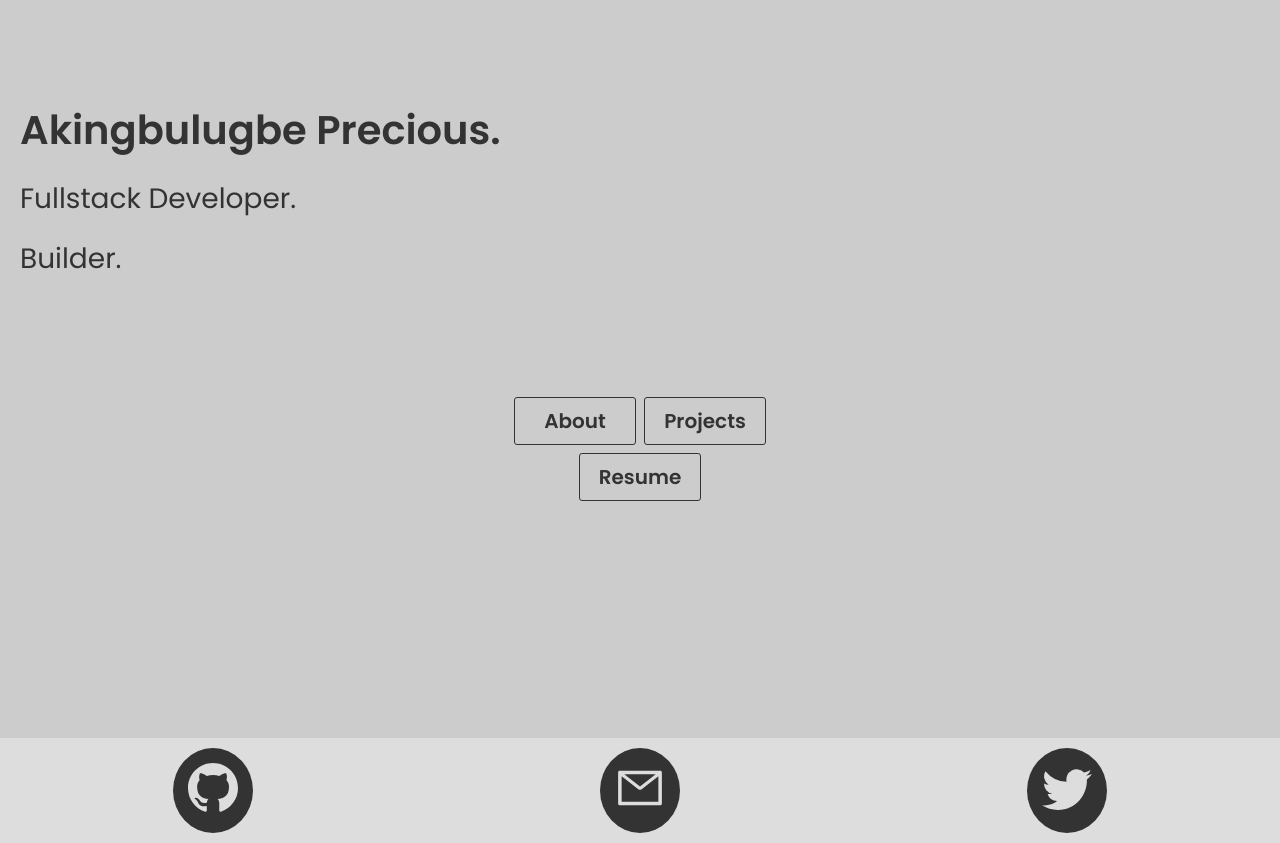
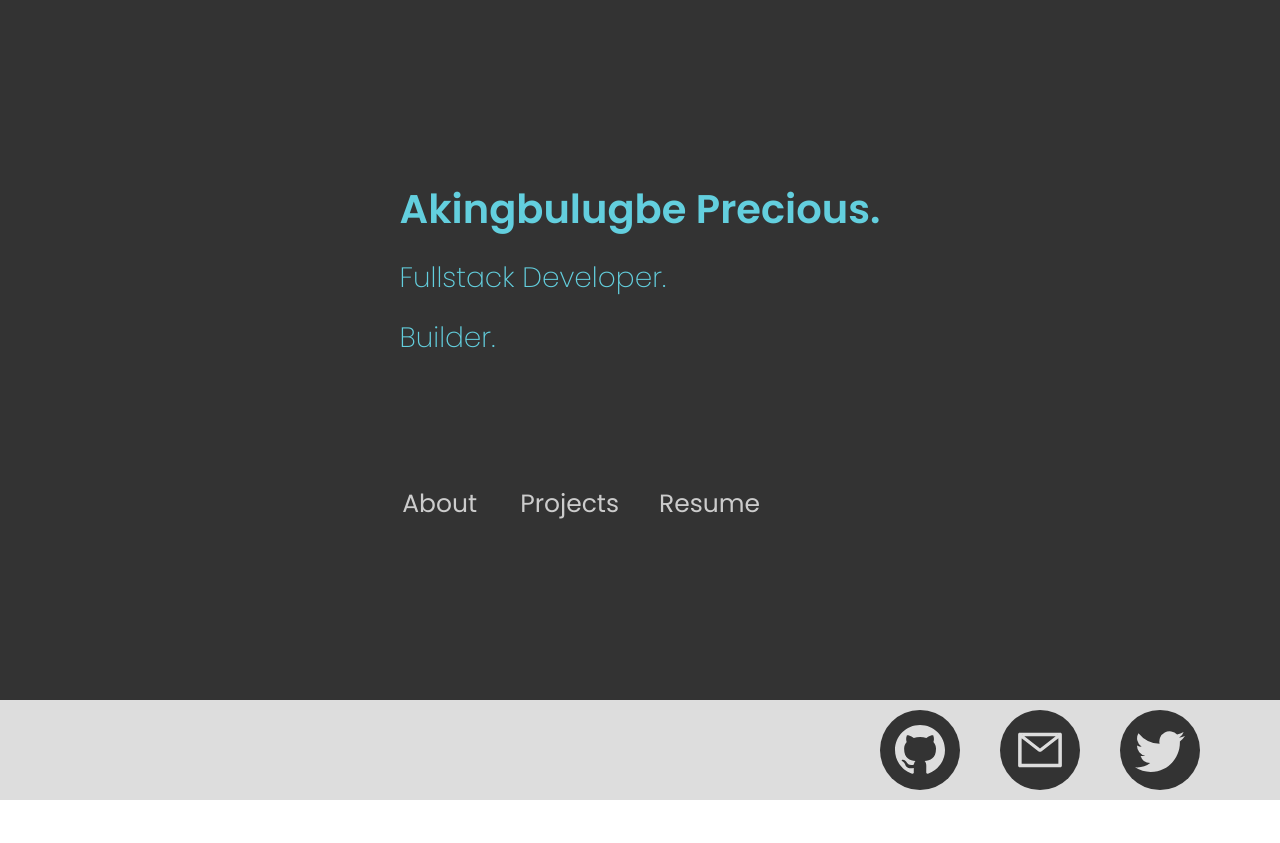
Before and after one commit to presh-031/Portfolio2.0, a React (Create React App) app: page / in a window 1280 px wide. After the commit the page ends 800 px from the top, so only its background shows below. Built offline with nearby package versions, Linux system fonts and the light colour scheme.

Commit message:
made footer links perfect circles

```diff
--- a/src/components/FooterLinks/FooterLinks.css
+++ b/src/components/FooterLinks/FooterLinks.css
@@ -2,16 +2,29 @@
   display: flex;
   justify-content: space-around;
   background-color: #ddd;
-  padding: 1rem 0;
+  /* padding: 1rem 0; */
+  align-items: center;
+  height: 100px;
 }
 .links div {
   background-color: #333;
   border-radius: 50%;
   overflow: hidden;
   padding: 1.5rem;
+  display: grid;
+  place-items: center;
+  /* outline: 1px solid red; */
   cursor: pointer;
   color: #ddd;
 }
 .footer-link {
   font-size: 50px;
+  /* outline: 1px solid red; */
 }
+@media (min-width: 800px) {
+  .links {
+    justify-content: flex-end;
+    gap: 4rem;
+    padding-right: 8rem;
+  }
+}
--- a/src/pages/About/About.css
+++ b/src/pages/About/About.css
@@ -1,6 +1,6 @@
 .about-page {
-  margin: 2rem;
-  padding: 2rem;
+  /* margin: 2rem;
+  padding: 2rem; */
   /* outline: 1px solid red; */
   box-shadow: 0px 0px 10px rgba(0, 0, 0, 0.15);
   font-size: 2rem;
--- a/src/pages/About/About.jsx
+++ b/src/pages/About/About.jsx
@@ -1,3 +1,5 @@
+import FooterLinks from "../../components/FooterLinks/FooterLinks";
+
 import "./About.css";
 const About = () => {
   return (
@@ -42,6 +44,7 @@ const About = () => {
           fact, keeps me going, as a developer.
         </p>
       </p>
+      <FooterLinks />
     </div>
   );
 };
--- a/src/pages/Home/Home.css
+++ b/src/pages/Home/Home.css
@@ -1,17 +1,20 @@
 .homepage-nav {
 }
 .home-page {
-  /* height: calc(100vh - 62px); */
+  min-height: calc(100vh - 180px);
 
-  background-color: #ccc;
-  color: #333;
-  min-height: 100vh;
-  /* border: 10px solid red; */
+  background-color: #333;
+  color: #ccc;
+  /* min-height: 100vh; */
+
+  /* border: 1px solid red; */
+  display: grid;
+  place-items: center;
   /* position: relative; */
 }
 .main {
-  /* border: 10px solid red; */
-  min-height: calc(100vh - 62px);
+  /* border: 1px solid red; */
+  /* min-height: calc(100vh - 62px); */
 }
 .intro {
   padding: 2rem;
@@ -22,10 +25,13 @@
   font-size: 4rem;
   margin-bottom: 1.8rem;
   font-weight: 600;
+  color: #63cfde;
 }
 .intro__role {
   font-size: 2.8rem;
   margin-bottom: 1.8rem;
+  font-weight: 200;
+  color: #63cfde;
 }
 
 .homepage-links {
@@ -34,7 +40,7 @@
   padding: 8rem 0;
   /* margin-bottom: 8rem; */
   column-gap: 2rem;
-  font-size: 1.8rem;
+
   list-style-type: none;
   /* outline: 1px solid red; */
 }
@@ -56,12 +62,11 @@
 .homepage-links div li a {
   text-align: center;
   width: 120px;
+  font-size: 2.5rem;
   display: block;
   padding: 0.8rem 0;
   color: inherit;
   text-decoration: none;
-  font-size: 2rem;
-  font-weight: 600;
 }
 
 .footer-links {
@@ -69,7 +74,13 @@
   /* bottom: 0; */
 }
 @media (min-width: 800px) {
+  .home-page {
+    min-height: calc(100vh - 100px);
+  }
   .homepage-nav {
     display: none;
   }
+  .homepage-links {
+    flex-direction: row;
+  }
 }
--- a/src/pages/Home/Home.jsx
+++ b/src/pages/Home/Home.jsx
@@ -34,8 +34,8 @@ const Home = () => {
             </div>
           </ul>
         </div>
-        <FooterLinks />
       </div>
+      <FooterLinks />
     </>
   );
 };
```
